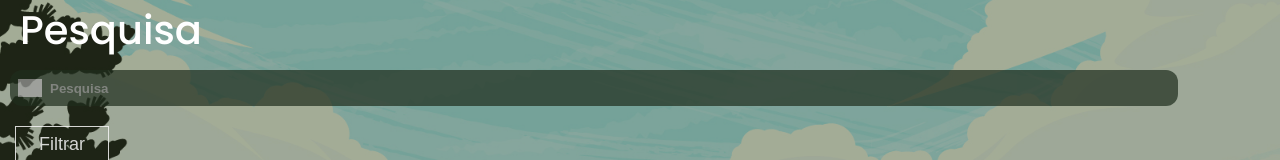
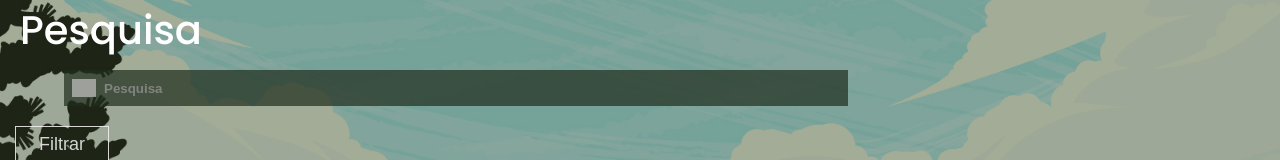
Before and after one commit to arycmn/Mato, a React (Create React App) app: page /search in a window 1280 px wide. Shown: the top 160 px of the page. Built offline with nearby package versions, Linux system fonts and the light colour scheme; grey boxes are pictures that could not be loaded.

Commit message:
i made a fix in border-radius, now is 0

```diff
--- a/src/components/atoms/TextField/style.js
+++ b/src/components/atoms/TextField/style.js
@@ -4,11 +4,16 @@ export const Container = styled.div`
   background-color: #1f2d1d;
   opacity: 0.7;
   width: ${({ width }) => (width ? `${width}%` : "240px")};
+  @media (min-width: 280px) {
+    width: 60vw;
+    margin-left: 5vw;
+  }
+
   height: 36px;
   display: flex;
   align-items: center;
   padding: 0 8px;
-  border-radius: 12px;
+  border-radius: 0px;
   margin: 10px;
 
   input {
```
